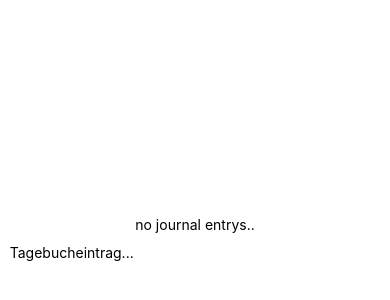
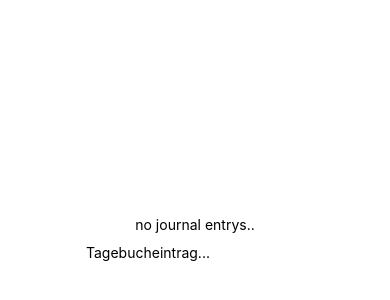
Before and after one commit to papack/react-natvie-journal, a React Native app: screen / in a window 390 px wide. Shown: the part 178-478 px from the top of the page. Built offline with nearby package versions, Linux system fonts and the light colour scheme.

Commit message:
add keyboard avoiding view

```diff
--- a/App.js
+++ b/App.js
@@ -1,6 +1,13 @@
 import { StatusBar } from "expo-status-bar";
 import React, { useState } from "react";
-import { StyleSheet, FlatList, TextInput, Text, View } from "react-native";
+import {
+  StyleSheet,
+  FlatList,
+  TextInput,
+  Text,
+  View,
+  KeyboardAvoidingView,
+} from "react-native";
 
 export default function App() {
   const [text, setText] = useState("");
@@ -26,6 +33,7 @@ export default function App() {
   return (
     <View style={styles.container}>
       {content}
+      <KeyboardAvoidingView>
         <TextInput
           returnKeyType="done"
           style={styles.input}
@@ -36,6 +44,7 @@ export default function App() {
           }}
           onSubmitEditing={handleSubmitEdit}
         />
+      </KeyboardAvoidingView>
       <StatusBar style="auto" />
     </View>
   );
```
Lines whose indentation alone changed are shown as unchanged.
